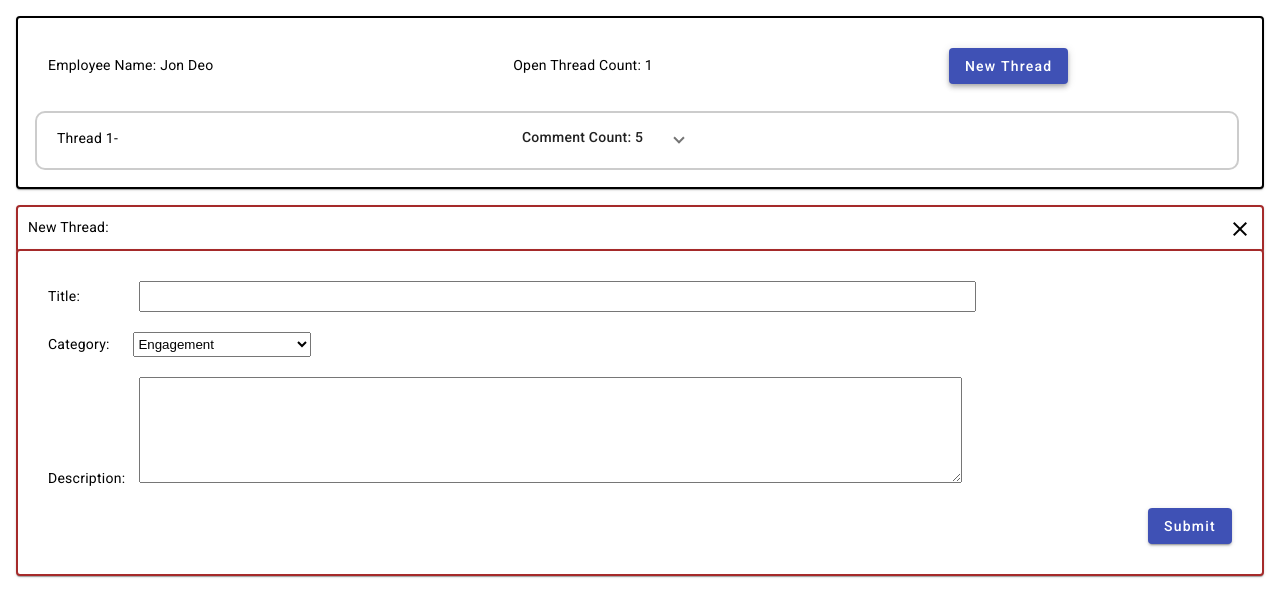
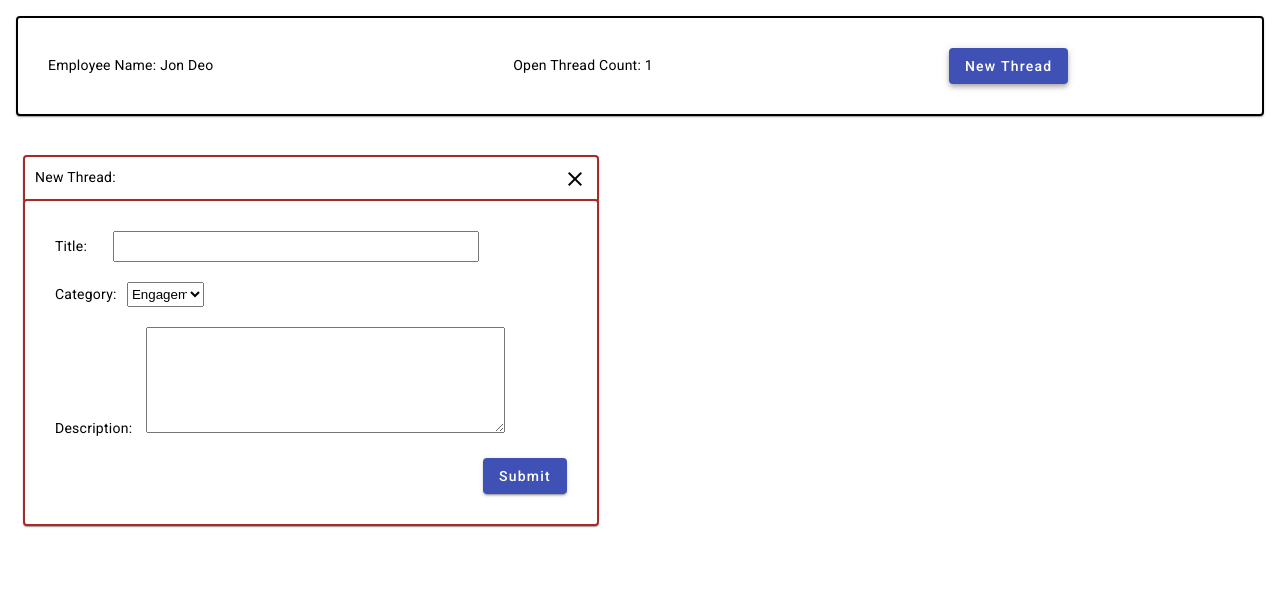
Before and after one commit to codejam-ai/Semicolon2024, an Angular app in the folder semicolon24/: page / in a window 1280 px wide. Both pictures are taken after a click on the button "New Thread". Shown: the top 616 px of the page. Built offline with nearby package versions, Linux system fonts and the light colour scheme.

Commit message:
changes for click on new thread

```diff
--- a/semicolon24/src/app/thread/thread.component.html
+++ b/semicolon24/src/app/thread/thread.component.html
@@ -4,24 +4,8 @@
         <span class="pd-30"> Open Thread Count: {{openThreadCount}}</span>
         <button mat-raised-button color="primary" (click)="openNewThread()">New Thread</button>
     </div>
-    <div id="contentInside" *ngFor="let container of containers">
-        <span class="thread">Thread {{container+1}}-</span>
-        <span class="float">
-            <mat-accordion>
-                <mat-expansion-panel>
-                    <mat-expansion-panel-header>
-                        <mat-panel-title> Comment Count: {{commentCount}}</mat-panel-title>
-                    </mat-expansion-panel-header>
-                    <ul>
-                        <li>Comments by user</li>
-                        <li>Comments by user</li>
-                        <li>Comments by user</li>
-                        <li>Comments by user</li>
-                        <li>Comments by user</li>
-                    </ul>
-                </mat-expansion-panel>
-            </mat-accordion>
-        </span>
-    </div>
 </mat-card>
-<app-create-thread></app-create-thread>
+
+<div id="contentInside" *ngIf="isNewThreadClicked">
+    <app-create-thread></app-create-thread>
+</div>
--- a/semicolon24/src/app/thread/thread.component.scss
+++ b/semicolon24/src/app/thread/thread.component.scss
@@ -14,7 +14,6 @@
 #contentInside {
     width: 98%;
     margin: 7px;
-    border: 2px solid #ccc;
     display: inline-flex;
     border-radius: 10px;
 }
--- a/semicolon24/src/app/thread/thread.component.ts
+++ b/semicolon24/src/app/thread/thread.component.ts
@@ -19,8 +19,8 @@ export class ThreadComponent implements OnInit {
 
   loggedInUserName = 'Jon Deo';
   openThreadCount: number = 0;
-  containers: Array<any> = [];
   commentCount: number = 5;
+  isNewThreadClicked: boolean = false;
 
   constructor(private http : HttpClient) {}
 
@@ -30,6 +30,7 @@ export class ThreadComponent implements OnInit {
 
   openNewThread() {
     this.openThreadCount++;
-    this.containers.push(this.containers.length);
+    //this.containers.push(this.containers.length);
+    this.isNewThreadClicked = true;
   }
 }
```
